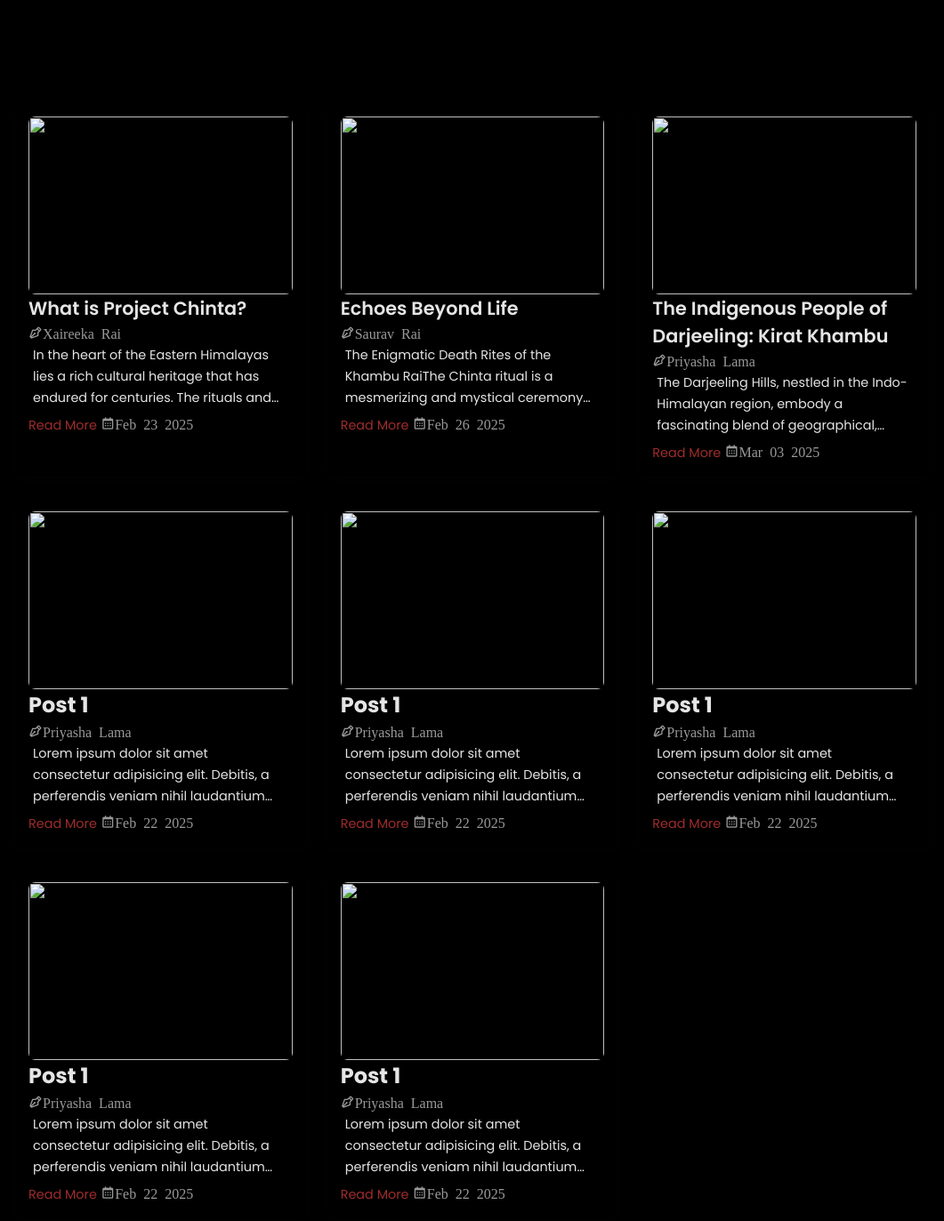
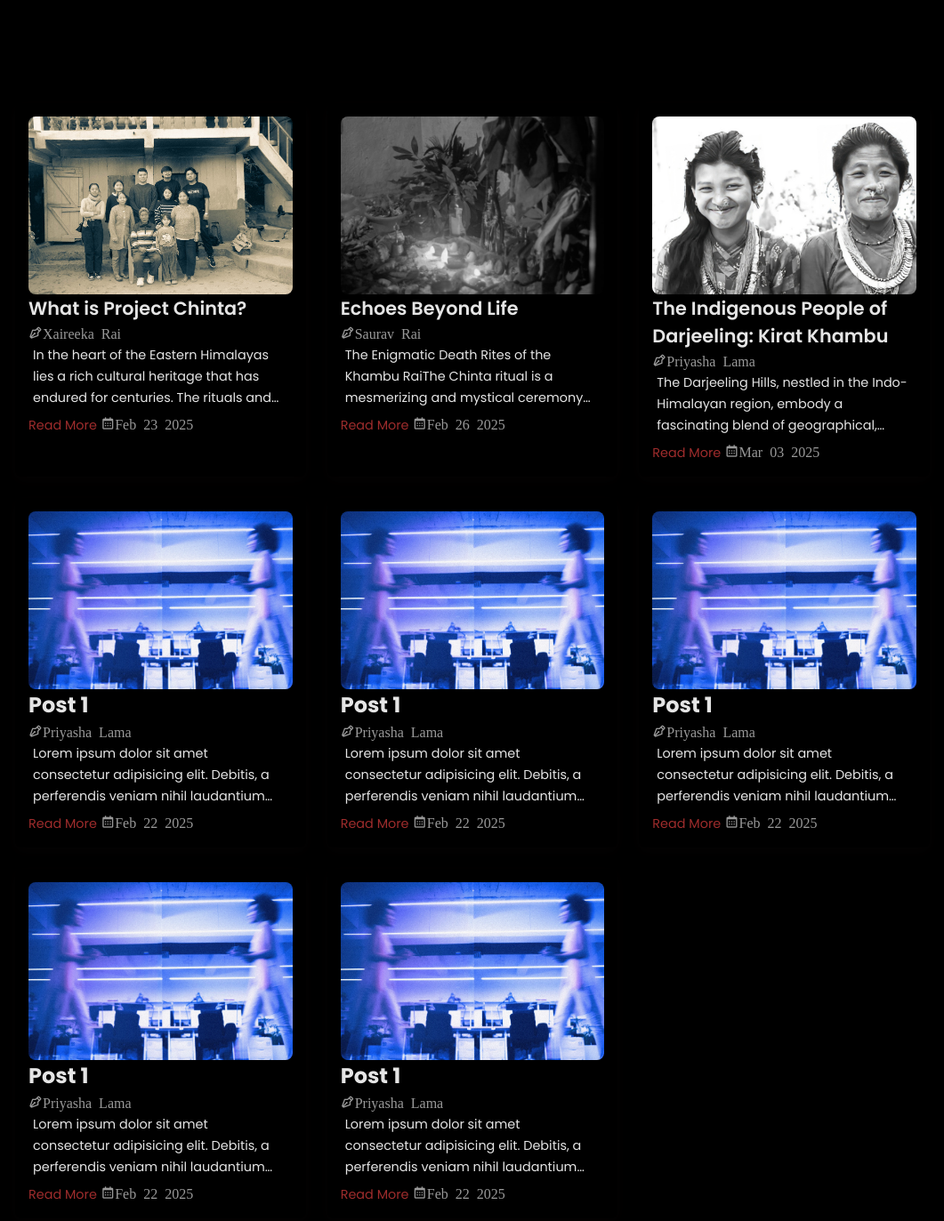
Before and after one commit to ayushwastaken/ProjectChintaa, a plain HTML site: page index.htm in a window 1280 px wide. Shown: the part 340-1713 px from the top of the page at 89% size, without its empty margins (109-1170 px from the left). Drawn offline with nearby package versions, Linux system fonts and the light colour scheme; the site is published under a folder, as on GitHub Pages, so addresses that start at the root find nothing.

Commit message:
Update index.htm

```diff
--- a/index.htm
+++ b/index.htm
@@ -15,7 +15,7 @@
             <!--Logo-->
             <!--<a href="index.htm" class="logo">चिं<span>ता</span></a>-->
             <a href="index.htm" class="user">
-                <img src="/images/logo.png" alt="user" id="user-img">
+                <img src="images/logo.png" alt="user" id="user-img">
             </a>
             <!--Nav Right-->
         </div>
@@ -38,7 +38,7 @@
     <section class="post container" id="posts">
         <!--Posts will be shown here-->
         <div class="post-box">
-            <img src="/images/image12.jpg" alt="" class="post-img">
+            <img src="images/image12.jpg" alt="" class="post-img">
             <div class="post-preview">
                 <h1><a class="post-title">What is Project Chinta?</a></h1>
                <div class="author-name"><i class='bx bx-pen' >Xaireeka Rai</i></div>
@@ -52,7 +52,7 @@
             <i class='bx bx-calendar'>Feb 23 2025</i>
         </div>
         <div class="post-box">
-            <img src="/images/image7.jpg" alt="" class="post-img">
+            <img src="images/image7.jpg" alt="" class="post-img">
             <div class="post-preview">
                 <h1><a class="post-title">Echoes Beyond Life</a></h1>
                 <div class="author-name"><i class='bx bx-pen' >Saurav Rai</i></div>
@@ -69,7 +69,7 @@ ancestors,
             <i class='bx bx-calendar'>Feb 26 2025</i>
         </div>
         <div class="post-box">
-            <img src="/images/image10.png" alt="" class="post-img">
+            <img src="images/image10.png" alt="" class="post-img">
             <div class="post-preview">
                 <h1><a class="post-title">The Indigenous People of Darjeeling: Kirat Khambu</a></h1>
                 <div class="author-name"><i class='bx bx-pen'>Priyasha Lama</i></div>
@@ -84,7 +84,7 @@ reaches of northeastern West Bengal, is home to a diverse mix of communities.
             <i class='bx bx-calendar'>Mar 03 2025</i>
         </div>
         <div class="post-box">
-            <img src="/images/image3.jpg" alt="" class="post-img">
+            <img src="images/image3.jpg" alt="" class="post-img">
             <div class="post-preview">
                 <h1><a href="image3.jpg" class="post-title"></a>Post 1</h1>
                 <i class='bx bx-pen' >Priyasha Lama</i>
@@ -98,7 +98,7 @@ reaches of northeastern West Bengal, is home to a diverse mix of communities.
             <i class='bx bx-calendar'>Feb 22 2025</i>
         </div>
         <div class="post-box">
-            <img src="/images/image3.jpg" alt="" class="post-img">
+            <img src="images/image3.jpg" alt="" class="post-img">
             <div class="post-preview">
                 <h1><a href="image3.jpg" class="post-title"></a>Post 1</h1>
                 <i class='bx bx-pen' >Priyasha Lama</i>
@@ -112,7 +112,7 @@ reaches of northeastern West Bengal, is home to a diverse mix of communities.
             <i class='bx bx-calendar'>Feb 22 2025</i>
         </div>
         <div class="post-box">
-            <img src="/images/image3.jpg" alt="" class="post-img">
+            <img src="images/image3.jpg" alt="" class="post-img">
             <div class="post-preview">
                 <h1><a href="image3.jpg" class="post-title"></a>Post 1</h1>
                 <i class='bx bx-pen' >Priyasha Lama</i>
@@ -126,7 +126,7 @@ reaches of northeastern West Bengal, is home to a diverse mix of communities.
             <i class='bx bx-calendar'>Feb 22 2025</i>
         </div>
         <div class="post-box">
-            <img src="/images/image3.jpg" alt="" class="post-img">
+            <img src="images/image3.jpg" alt="" class="post-img">
             <div class="post-preview">
                 <h1><a href="image3.jpg" class="post-title"></a>Post 1</h1>
                 <i class='bx bx-pen' >Priyasha Lama</i>
@@ -140,7 +140,7 @@ reaches of northeastern West Bengal, is home to a diverse mix of communities.
             <i class='bx bx-calendar'>Feb 22 2025</i>
         </div>
         <div class="post-box">
-            <img src="/images/image3.jpg" alt="" class="post-img">
+            <img src="images/image3.jpg" alt="" class="post-img">
             <div class="post-preview">
                 <h1><a href="image3.jpg" class="post-title"></a>Post 1</h1>
                 <i class='bx bx-pen' >Priyasha Lama</i>
@@ -167,7 +167,7 @@ reaches of northeastern West Bengal, is home to a diverse mix of communities.
         </div>
     </div>
     <!--Link to JS-->
-    <script src="/public/js/main.js"></script>
+    <script src="public/js/main.js"></script>
     <script src="swiper.min.js"></script>
     <script>
        window.addEventListener("scroll", function () {
```
